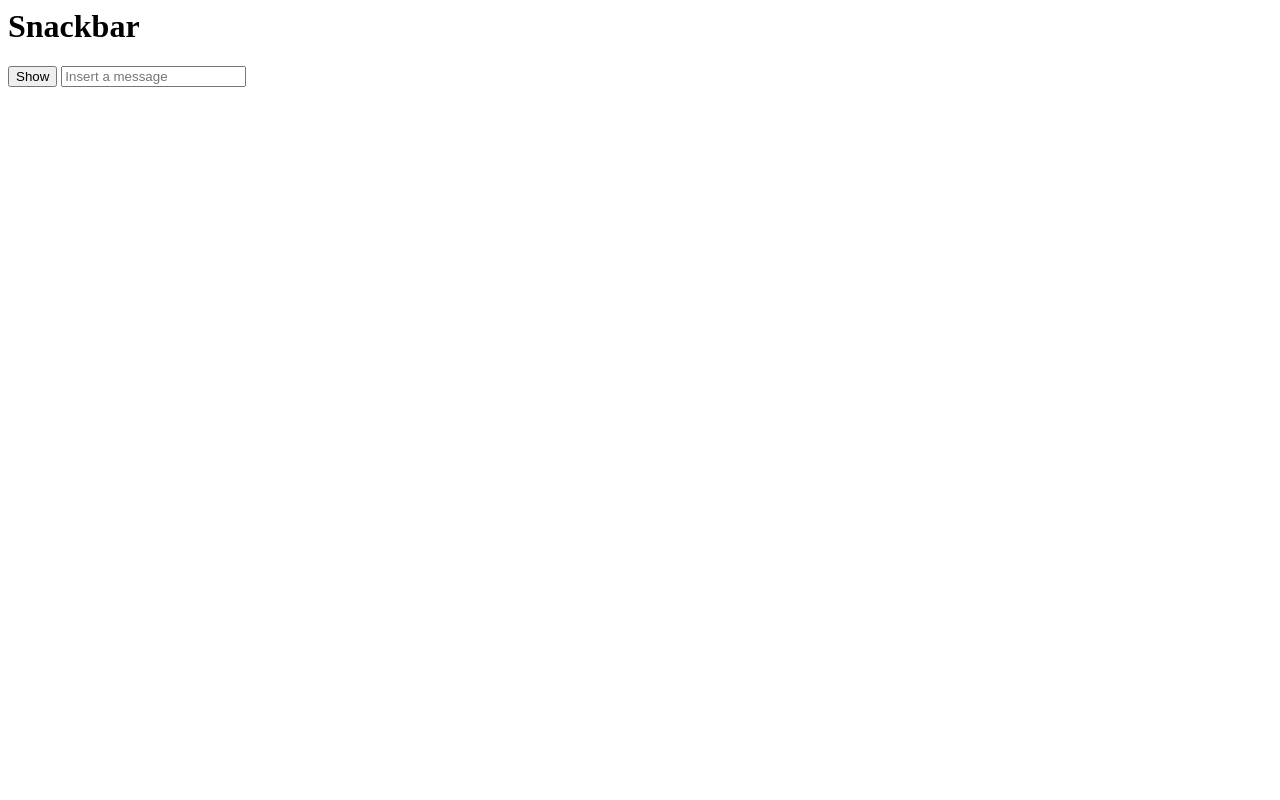
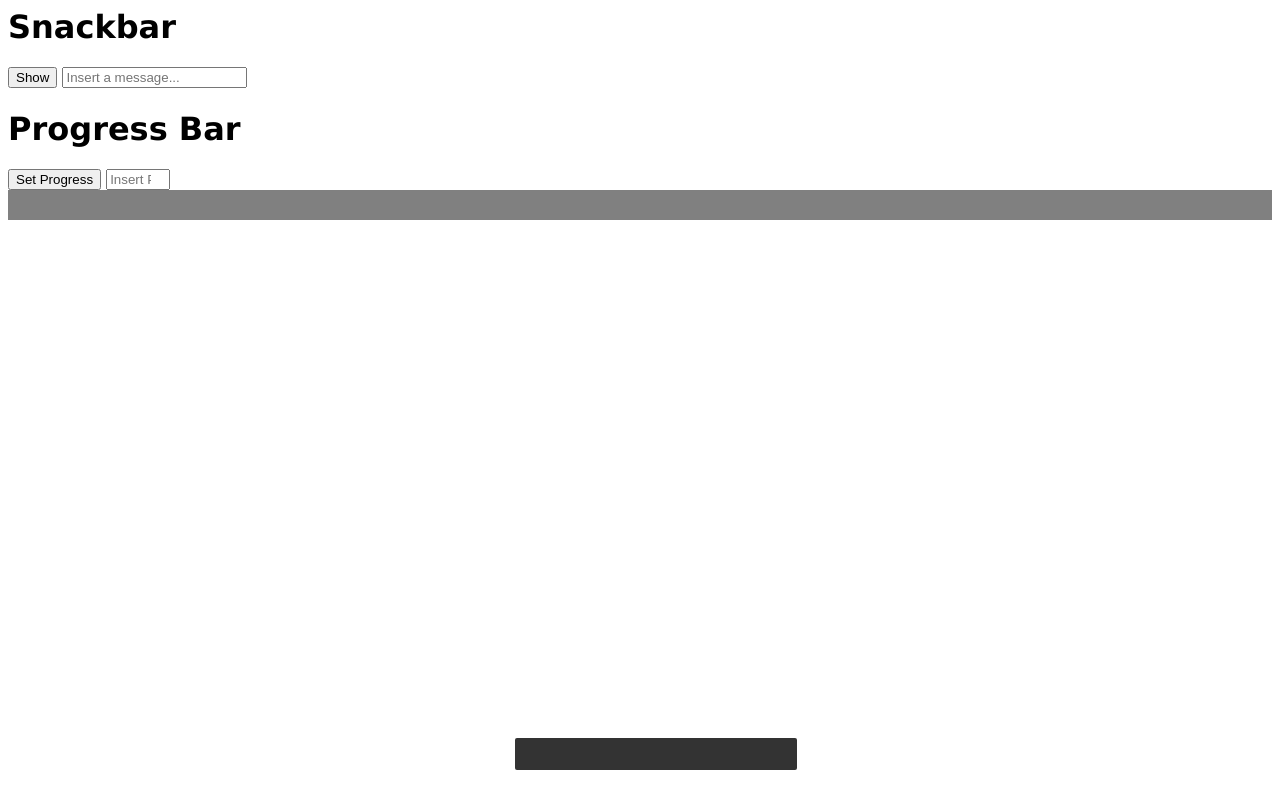
Before and after one commit to jsdelivrbot/web-animations-api-tutorial, a website built with webpack: page 03_framework/index.html in a window 1280 px wide. Both pictures are taken after a click on the button "Show". Built offline with nearby package versions, Linux system fonts and the light colour scheme; files whose address does not match are found by name.

Commit message:
Added progressBar compoenent

```diff
--- a/03_framework/index.html
+++ b/03_framework/index.html
@@ -9,8 +9,14 @@
 <body>
     <h1>Snackbar</h1>
     <button type="button" onclick="show()">Show</button>
-    <input type="text" id="message" placeholder="Insert a message" />
+    <input type="text" id="message" placeholder="Insert a message..." />
     <div class="snackbar" data-animation-duration="500" data-hide-timeout="2000"></div>
+    <h1>Progress Bar</h1>
+    <button type="button" onclick="setProgress()">Set Progress</button>
+    <input type="number" min="0" max="100" id="progress" placeholder="Insert Progress value..." />
+    <div class="progress-bar-container">
+        <div class="progress-bar" data-animation-duration="1000"></div>
+    </div>
     <script src="https://rawgit.com/web-animations/web-animations-js/master/web-animations-next.min.js"></script>
     <script type="text/javascript" src="bundle.js" charset="utf-8"></script>
 </body>
--- a/03_framework/src/index.js
+++ b/03_framework/src/index.js
@@ -1,7 +1,11 @@
 import snackbarFactory from './snackbar'
+import progressBarFactory from './progressBar'
 
 const snackbar = snackbarFactory(document.querySelector('.snackbar'))
+const progressBar = progressBarFactory(document.querySelector('.progress-bar'))
+
 const messageInput = document.getElementById('message')
+const progressInput = document.getElementById('progress')
 
 snackbar.addHideListener(() => {
   console.log('snackbar closed')
@@ -10,3 +14,7 @@ snackbar.addHideListener(() => {
 window.show = () => {
   snackbar.show(messageInput.value)
 }
+
+window.setProgress = () => {
+  progressBar.changeValue(progressInput.value)
+}
--- /dev/null
+++ b/03_framework/src/progressBar.js
@@ -0,0 +1,30 @@
+export default element => {
+  const animationDuration = element.dataset.animationDuration ? parseInt(element.dataset.animationDuration) : 500
+
+  const timing = {
+    duration: animationDuration,
+    fill: 'forwards',
+    easing: 'ease-out'
+  }
+
+  const changeValue = value => {
+    const keyframes = [
+      {
+        width: window.getComputedStyle(element).width
+      },
+      {
+        width: `${value}%`
+      }
+    ]
+
+    const effect = new KeyframeEffect(element, keyframes, timing)
+
+    const animation = new Animation(effect, document.timeline)
+
+    animation.play()
+  }
+
+  return {
+    changeValue
+  }
+}
--- /dev/null
+++ b/03_framework/style.css
@@ -0,0 +1,26 @@
+body {
+    font-family: Verdana, Geneva, Tahoma, sans-serif
+}
+.snackbar {
+    opacity: 0;
+    min-width: 250px;
+    margin-left: -125px;
+    background-color: #333;
+    color: #fff;
+    text-align: center;
+    border-radius: 2px;
+    padding: 16px;
+    position: fixed;
+    z-index: 1;
+    left: 50%;
+    bottom: -30px;
+}
+.progress-bar-container {
+    width: 100%;
+    background-color: grey;
+}
+.progress-bar {
+    width: 0%;
+    height: 30px;
+    background-color: green;
+}
```
